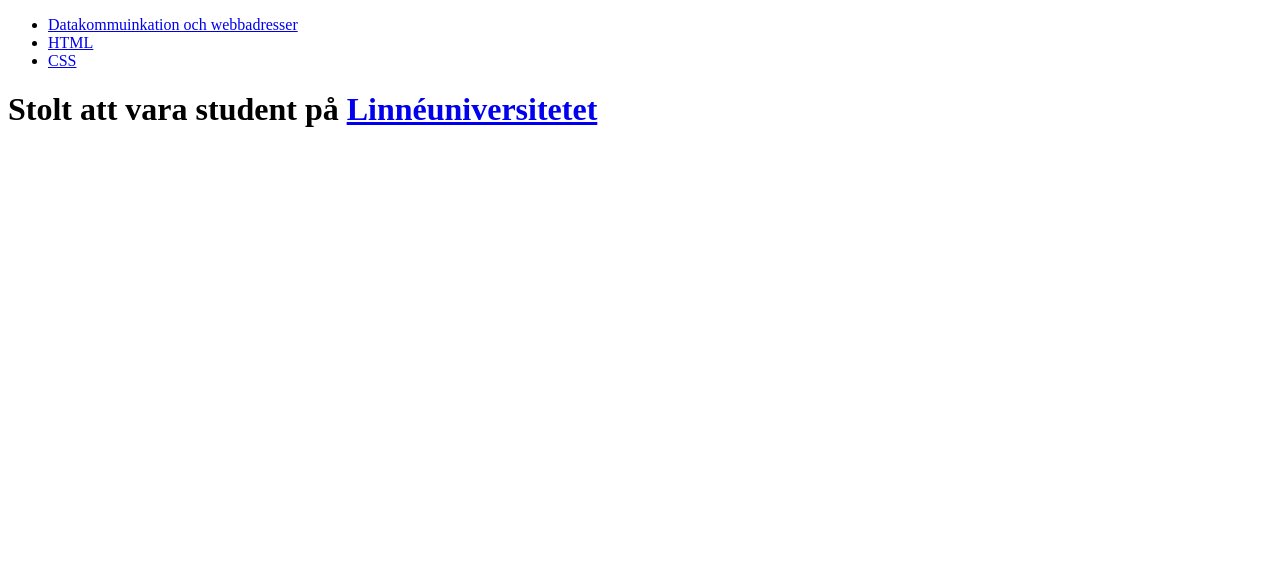
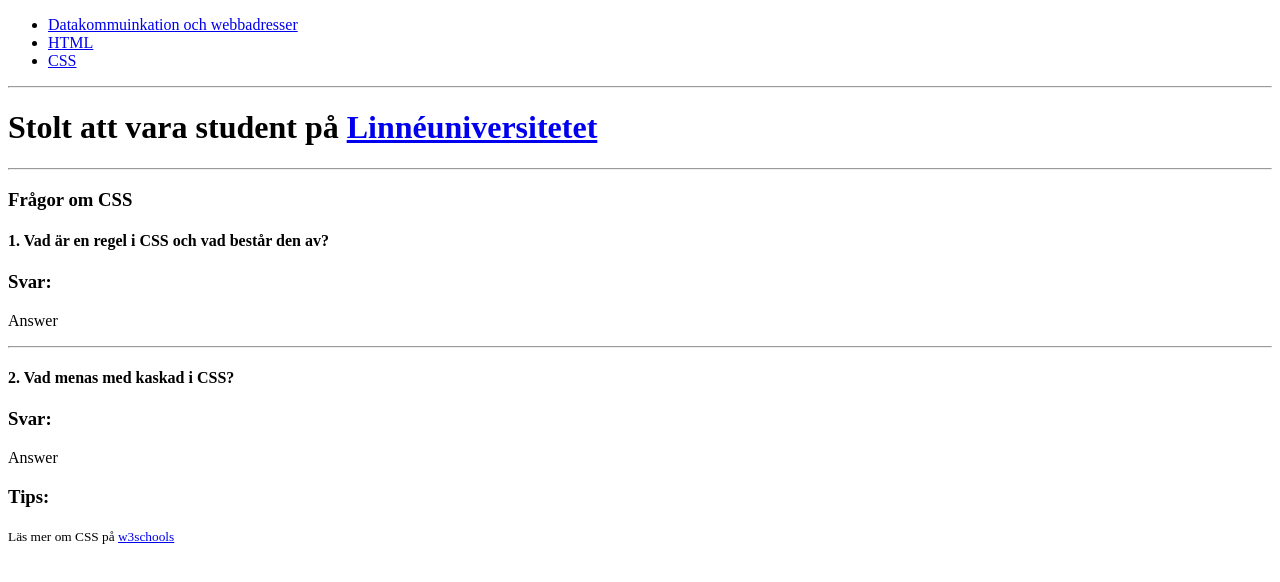
Before and after one commit to Tamimjabr/Uppgift1, a plain HTML site: page page3.html in a window 1280 px wide. Drawn offline with Linux system fonts and the light colour scheme.

Commit message:
structure page3

```diff
--- a/page3.html
+++ b/page3.html
@@ -13,9 +13,28 @@
             <li><a href="page3.html">CSS</a></li>
         </ul>
     </nav>
+    <hr>
     <header>
         <h1>Stolt att vara student på <a href="http://lnu.se" target="_blank">Linnéuniversitetet</a></h1>
     </header>
-
+    <hr>
+    <main>
+        <h3>Frågor om CSS</h3>
+        <section>
+        <h4>1. Vad är en regel i CSS och vad består den av?</h4>
+        <h3>Svar:</h3>
+        <p>Answer</p><!--TODO ANSWER HERE-->
+        </section>
+        <hr>
+        <section>
+            <h4>2. Vad menas med kaskad i CSS?</h4>
+            <h3>Svar:</h3>
+            <p>Answer</p><!--TODO ANSWER HERE-->
+        </section>
+    </main>
+    <footer>
+        <h3>Tips:</h3>
+        <small>Läs mer om CSS på <a href="https://www.w3schools.com/css/" target="_blank">w3schools</a></small>
+    </footer>
 </body>
 </html>
```
Also changed, not shown: page2.html (+0 -1 lines).
